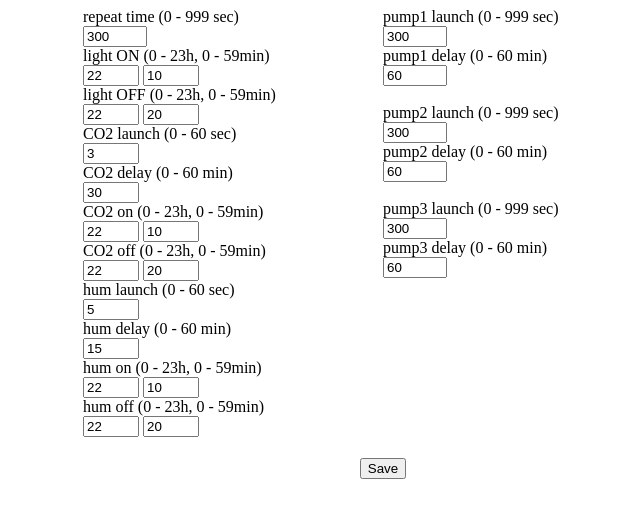
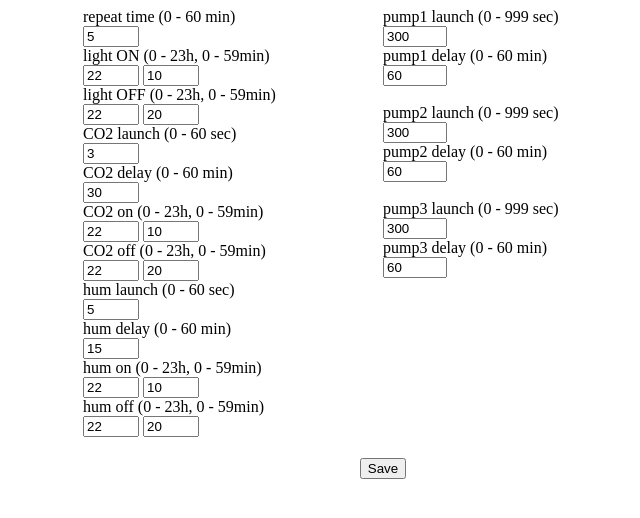
Before and after one commit to FitoSlim/FitoSlim.github.io, a plain HTML site: page index.html in a window 1280 px wide. Shown: the full height of the page, 257-897 px from the left. Drawn offline with Linux system fonts and the light colour scheme.

Commit message:
rewrite repet time from sec to min

```diff
--- a/index.html
+++ b/index.html
@@ -42,9 +42,9 @@
 
   	<div style="width: 300px;  height: 450px; position: absolute; right: 50%; text-align: left;">
 
-  		repeat time (0 - 999 sec)
+  		repeat time (0 - 60 min)
 		<br>
-		<input id="repeatTime" type="number" size="3" min="0" max="999" value="300">
+		<input id="repeatTime" type="number" size="3" min="0" max="60" value="5">
 		<br>
 
 		light ON (0 - 23h, 0 - 59min)
```
